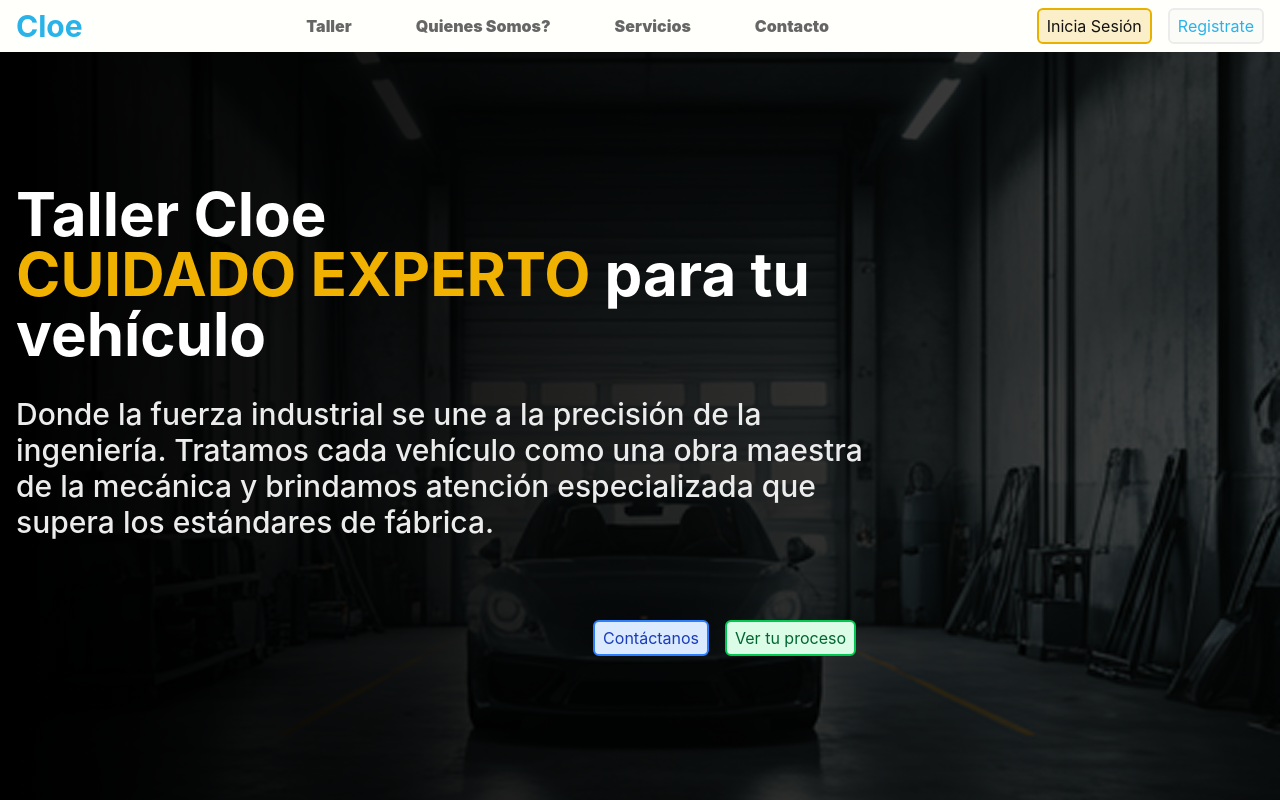
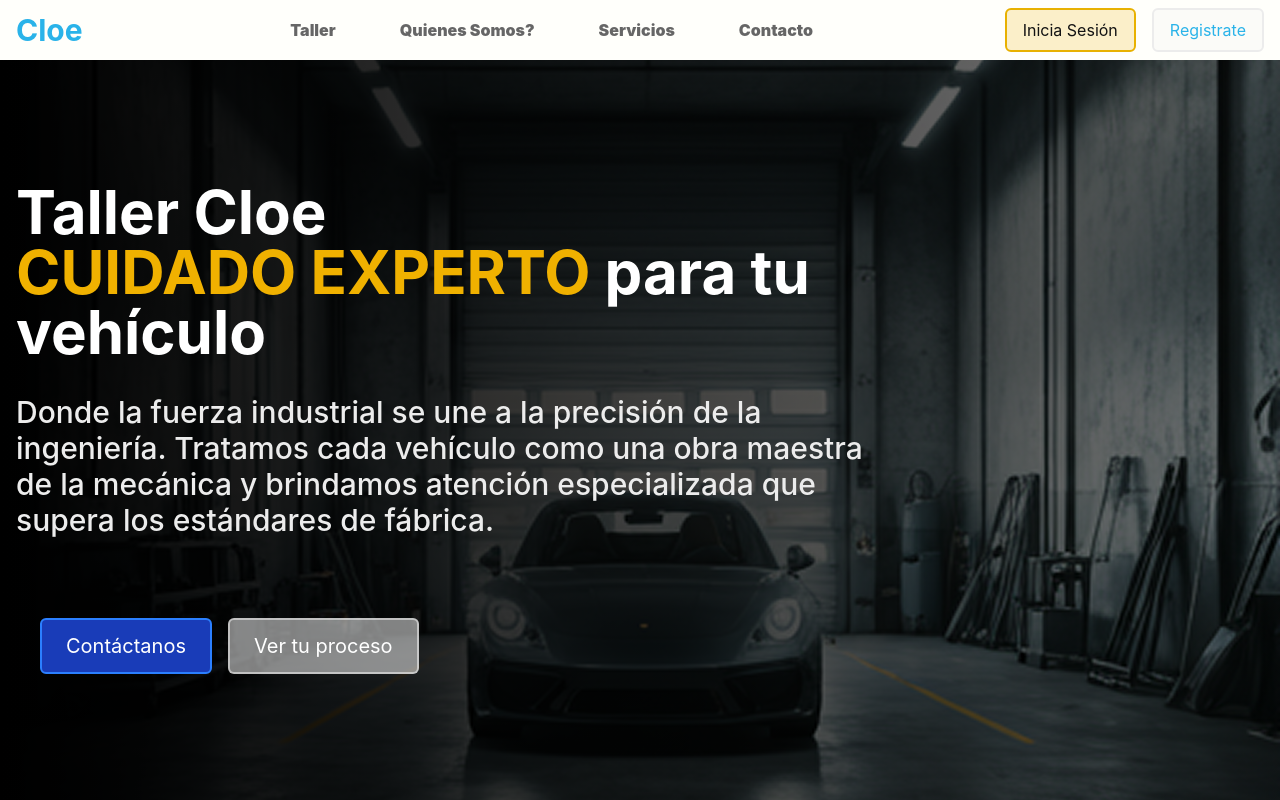
Before and after one commit to JuanDNJ/taller, a React (Vite) app: page / in a window 1280 px wide. Shown: the top 800 px of the page. Built offline with nearby package versions, Linux system fonts and the light colour scheme; no server answers.

Commit message:
Actualizar componentes: agregar soporte para tamaños de botón y ajustar estilos en Hero, App y Footer

```diff
--- a/src/components/Btn.tsx
+++ b/src/components/Btn.tsx
@@ -2,24 +2,31 @@ import type { FC } from "react";
 
 type BtnProps = {
     label: string;
+    size?: 'small' | 'medium' | 'large';
     variant?: 'comment' | 'contact' | "progress" | 'login' | 'register' | 'outline' | 'default';
     className?: string;
     onClick?: () => void;
 }
 
-const Btn: FC<BtnProps> = ({ label, variant, className, onClick }) => {
+const Btn: FC<BtnProps> = ({ label, size = 'medium', variant, className, onClick }) => {
+
+
+    const sizeStyles = {
+        small: 'px-2 py-1 text-sm',
+        medium: 'px-4 py-2 text-base',
+        large: 'px-6 py-3 text-lg',
+    }
     const vaiantsStyles = {
-        comment: 'border-gray-300 bg-gray-100 text-gray-800 hover:bg-gray-200',
-        contact: 'border-blue-500 bg-blue-100 text-blue-800 hover:bg-blue-200',
-        progress: 'border-green-500 bg-green-100 text-green-800 hover:bg-green-200',
-        login: 'border-primary bg-primary/20 text-color-base hover:bg-primary/30',
-        register: 'border-secondary bg-secondary/20 text-brand hover:bg-secondary/30',
-        outline: 'border-current bg-transparent text-current hover:bg-gray-100',
-        default: 'border-gray-300 bg-gray-100 text-gray-800 hover:bg-gray-200',
+        comment: `border-gray-300 bg-gray-100 text-gray-800 hover:bg-gray-200 ${sizeStyles[size]}`,
+        contact: `border-blue-500 bg-blue-100 text-blue-800 hover:bg-blue-200 ${sizeStyles[size]}`,
+        progress: `border-green-500 bg-green-100 text-green-800 hover:bg-green-200 ${sizeStyles[size]}`,
+        login: `border-primary bg-primary/20 text-color-base hover:bg-primary/30 ${sizeStyles[size]}`,
+        register: `border-secondary bg-secondary/20 text-brand hover:bg-secondary/30 ${sizeStyles[size]}`,
+        outline: `border-current bg-transparent text-current hover:bg-gray-100 ${sizeStyles[size]}`,
+        default: `border-gray-300 bg-gray-100 text-gray-800 hover:bg-gray-200 ${sizeStyles[size]}`,
     }
-
     return (
-        <button onClick={onClick} className={`px-2 py-1 border-2 rounded-md ${vaiantsStyles[variant || 'default']} ${className}`}>
+        <button onClick={onClick} className={`border-2 rounded-md ${vaiantsStyles[variant || 'default']} ${className}`}>
             {label}
         </button>
     )
--- a/src/components/Hero.tsx
+++ b/src/components/Hero.tsx
@@ -20,16 +20,16 @@ const Hero: FC<HeroProps> = ({ img, label, description }) => {
                 className="absolute top-0 left-0 w-full h-full object-cover"
                 alt={img.alt}
             />
-            <article className="flex justify-center absolute bg-gradient-to-r from-black to-black/70 top-0 left-0 flex flex-col h-full w-full">
+            <article className="flex justify-center absolute bg-gradient-to-r from-black to-black/50 top-0 left-0 flex flex-col h-full w-full">
                 <section className="flex flex-col max-w-4xl">
                     <TitlePage tag="h1" label={label} />
                     <article className="mt-8 px-2">
                         <p className="text-lg lg:text-3xl text-secondary font-medium px-2">
                             {description}
                         </p>
-                        <footer className="mt-8 px-4 md:px-8 lg:py-12 flex flex-col md:flex-row space-y-4 md:space-y-0 md:space-x-4 md:justify-end">
-                            <Btn variant="contact" label="Contáctanos" onClick={() => console.log("Contact button clicked")} />
-                            <Btn variant="progress" label="Ver tu proceso" onClick={() => console.log("Progress button clicked")} />
+                        <footer className="mt-8 px-4 md:px-8 lg:py-12 flex flex-col md:flex-row space-y-4 md:space-y-0 md:space-x-4 ">
+                            <Btn size="large" className="text-xl text-white bg-blue-800" variant="contact" label="Contáctanos" onClick={() => console.log("Contact button clicked")} />
+                            <Btn size="large" className="text-xl bg-white/50 text-white border-white/50" variant="progress" label="Ver tu proceso" onClick={() => console.log("Progress button clicked")} />
                         </footer>
                     </article>
                 </section>
--- a/src/pages/App.page.tsx
+++ b/src/pages/App.page.tsx
@@ -25,7 +25,7 @@ const App: FC = () => {
         alt: 'Imagen de un taller mecánico con un coche en el elevador y un mecánico trabajando en él'
       }} label={HERO_MOOK.label} description={HERO_MOOK.description} />
       {/* Servicios */}
-      <section className="max-w-7xl mx-auto my-8 grid grid-flow-row auto-rows-max md:auto-rows-min gap-4 px-4">
+      <section className="container mx-auto my-8 grid grid-flow-row auto-rows-max md:auto-rows-min gap-4 px-4">
         <Aside>
           <Title label={SERVICE_MOOK.title} tag="h2" />
         </Aside>
@@ -102,7 +102,7 @@ const App: FC = () => {
         </article>
       </section>
       {/* ITV */}
-      <section className="max-w-7xl mx-auto grid grid-flow-row md:grid-flow-col my-8">
+      <section className="container mx-auto grid grid-flow-row md:grid-flow-col my-8">
         <article className="mt-8 px-4 flex flex-wrap items-center lg:col-span-2 gap-8 lg:gap-0">
           <div className="flex flex-col gap-4">
             <Title label= {ITV_MOOK.label} tag="h2" size="lg" />
--- a/src/pages/layouts/Footer.tsx
+++ b/src/pages/layouts/Footer.tsx
@@ -7,7 +7,7 @@ import P from "../../components/P";
 const Footer: FC = () => {
   return (
     <footer className="flex flex-col bg-footer py-8">
-      <section className="w-full max-w-7xl mx-auto">
+      <section className="container mx-auto">
         <article className="mt-8 px-4 flex flex-wrap lg:flex-row lg:gap-8">
           <header className="mb-4 flex flex-col items-center w-full ">
             <h2 className="text-2xl font-bold mb-4 text-white">{TITLE_APP}</h2>
--- a/src/pages/layouts/Header.tsx
+++ b/src/pages/layouts/Header.tsx
@@ -8,7 +8,7 @@ import { NAME_APP, TITLE_APP, SUBTITLE_APP} from '../../config'
 const Header: FC = () => {
   return (
     <header className="bg-header relative sticky top-0 z-50">
-      <section className="w-full max-w-7xl mx-auto flex justify-between ">
+      <section className="container mx-auto flex justify-between ">
         <section className="hidden lg:flex items-center" title={`${TITLE_APP} - ${SUBTITLE_APP}`}>
           <Brand label={NAME_APP} />
         </section>
```
